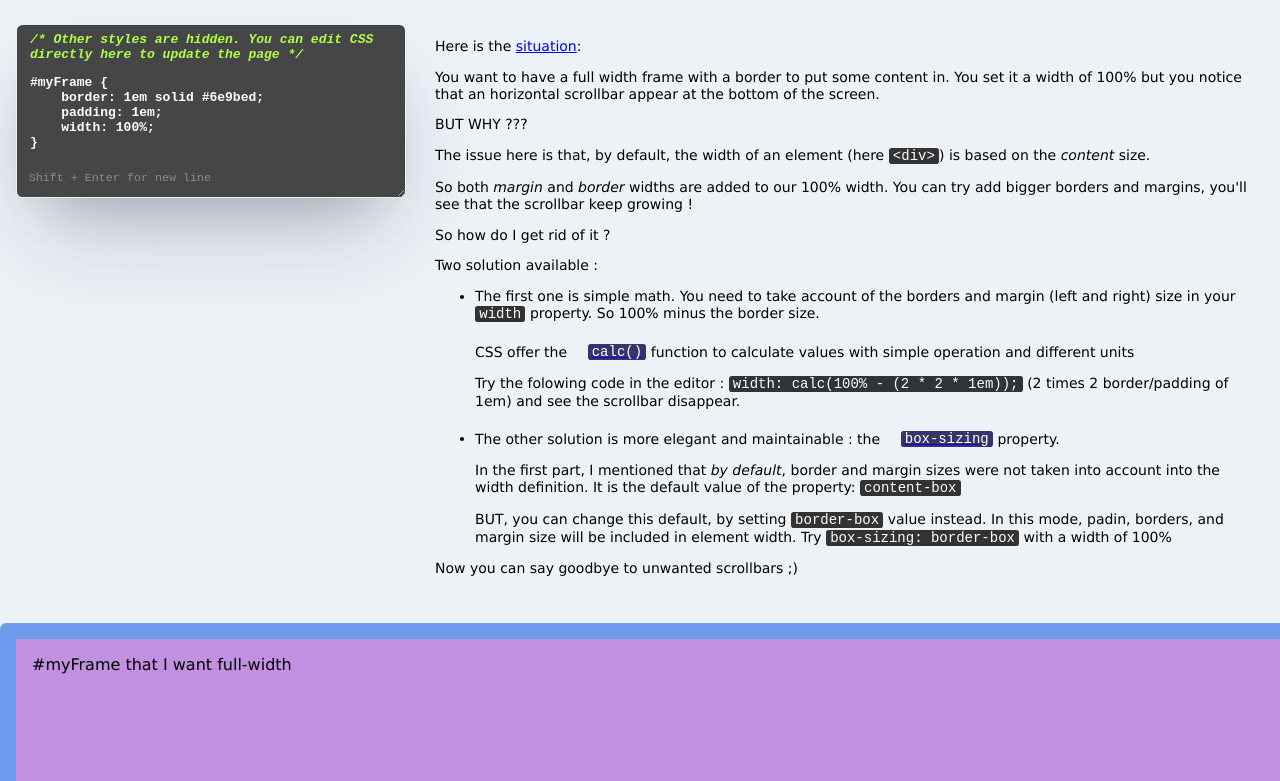
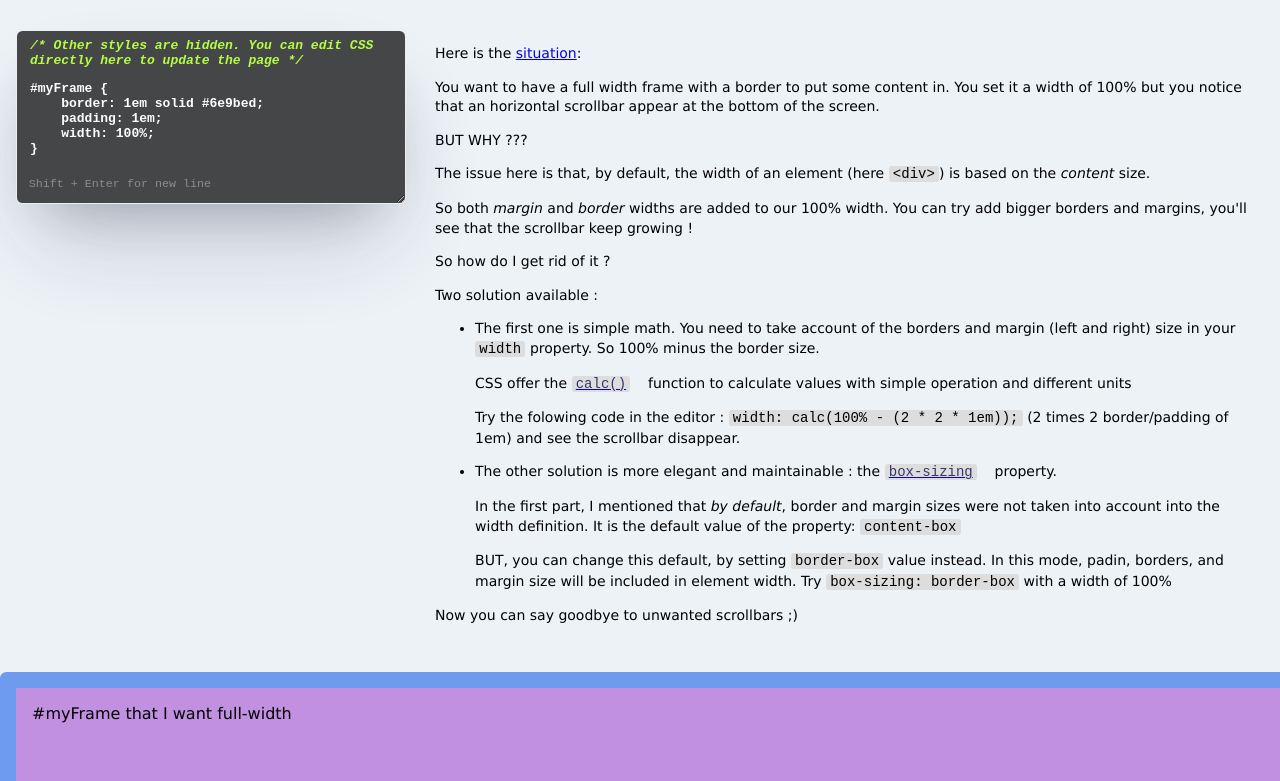
Before and after one commit to Julien-182/css-common-pitfall, a plain HTML site: page pages/width-overflow/index.html in a window 1280 px wide. Shown: the part 129-910 px from the top of the page. Drawn offline with Linux system fonts and the light colour scheme.

Commit message:
Improve <code> tag lisibility

```diff
--- a/style.css
+++ b/style.css
@@ -22,6 +22,7 @@ header {
 
 header h1 {
     margin: 0;
+    font-size: 38px;
 }
 
 header p {
--- a/tutorial.css
+++ b/tutorial.css
@@ -1,26 +1,24 @@
 /* Common */
 code {
-    background-color: #333;
-    color: white;
+    background-color: #ddd;
     padding-inline: .5ch;
     border-radius: .2em;
     font-family: monospace;
 }
 
 a code {
-    background-color: #38346a;
+    color: #38346a;
 }
 
-a[href^="https://developer.mozilla.org/"]:before {
+a[href^="https://developer.mozilla.org/"]:after {
     content: '';
     display: inline-block;
-    height: 1em;
-    width: 1em;
+    height: .8em;
+    width: .8em;
     background-size: contain;
     background-position: center;
     background-image: url('https://developer.mozilla.org/favicon.ico');
-    vertical-align: super;
-    margin-right: 2px;
+    margin-left: 2px;
 }
 
 /* Header */
@@ -49,7 +47,7 @@ section.tutorial {
 section.tutorial .lesson {
     font-size: 14px;
     padding-right: 1em;
-    line-height: 1.2em;
+    line-height: 1.4em;
 }
 
 @media screen and (max-width : 720px) {
```
